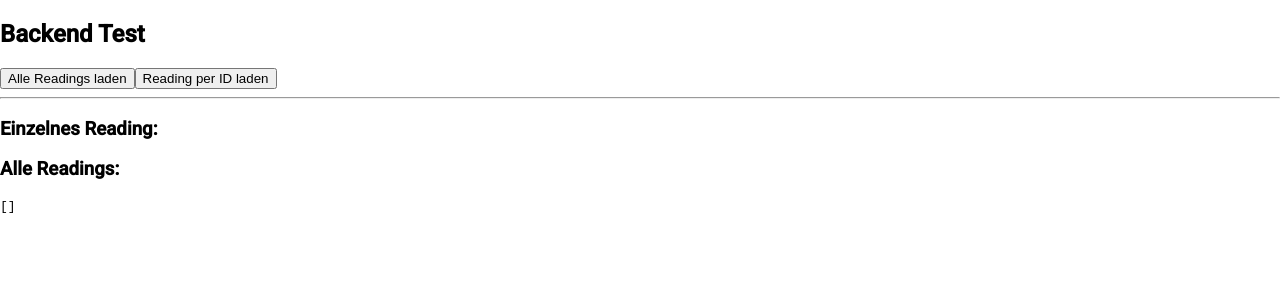
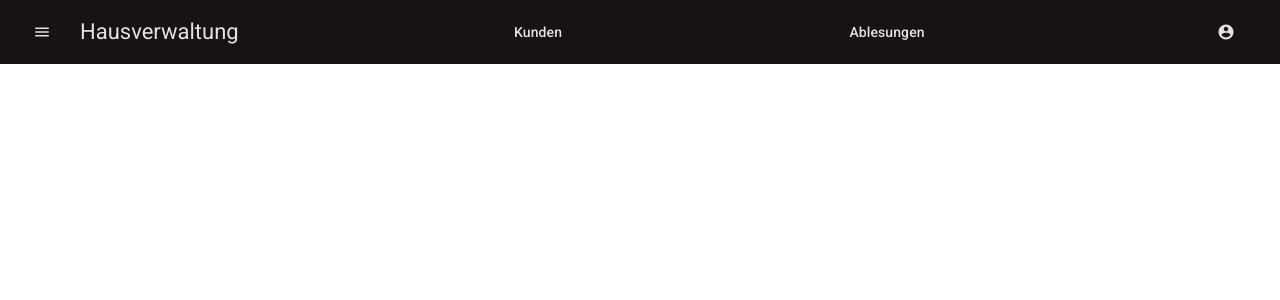
Before and after one commit to Taylanbmg/Hausverwaltung-UI, an Angular app: page / in a window 1280 px wide. Shown: the top 300 px of the page. Built offline with nearby package versions, Linux system fonts and the light colour scheme.

Commit message:
Landing Page Toolbar

```diff
--- a/angular.json
+++ b/angular.json
@@ -28,7 +28,8 @@
             ],
             "styles": [
               "src/custom-theme.scss",
-              "src/styles.css"
+              "src/styles.css",
+              "node_modules/@angular/material/prebuilt-themes/magenta-violet.css"
             ],
             "scripts": []
           },
@@ -86,6 +87,7 @@
               }
             ],
             "styles": [
+              "@angular/material/prebuilt-themes/magenta-violet.css",
               "src/styles.css"
             ],
             "scripts": []
--- a/src/app/app.component.css
+++ b/src/app/app.component.css
@@ -0,0 +1,3 @@
+.example-spacer {
+  flex: 1 1 auto;
+}
--- a/src/app/app.component.html
+++ b/src/app/app.component.html
@@ -1,12 +1,20 @@
-<h2>Backend Test</h2>
-
-<button (click)="testGetAll()">Alle Readings laden</button>
-<button (click)="testGetById()">Reading per ID laden</button>
-
-<hr>
-
-<h3>Einzelnes Reading:</h3>
-<pre>{{ reading | json }}</pre>
-
-<h3>Alle Readings:</h3>
-<pre>{{ readings | json }}</pre>
+<mat-toolbar>
+  <button mat-button class="toolbar-button">
+    <mat-icon>menu</mat-icon>
+  </button>
+  <span>Hausverwaltung</span>
+  <span class="example-spacer"></span>
+  <button mat-button class="toolbar-button">
+    Kunden
+  </button>
+  <span class="example-spacer"></span>
+  <button mat-button class="toolbar-button">
+    Ablesungen
+  </button>
+  <span class="example-spacer"></span>
+  <button mat-button class="toolbar-button">
+    <mat-icon>account_circle</mat-icon>
+  </button>
+</mat-toolbar>
+<router-outlet>
+</router-outlet>
--- a/src/app/app.component.ts
+++ b/src/app/app.component.ts
@@ -3,10 +3,14 @@ import { RouterOutlet } from '@angular/router';
 import {MatCheckbox} from '@angular/material/checkbox';
 import {ReadingService} from './services/reading.service';
 import {JsonPipe} from '@angular/common';
+import {MatSidenav, MatSidenavContainer} from '@angular/material/sidenav';
+import {MatToolbar} from '@angular/material/toolbar';
+import {MatIcon, MatIconModule} from '@angular/material/icon';
+import {MatButton} from '@angular/material/button';
 
 @Component({
   selector: 'app-root',
-  imports: [ JsonPipe],
+  imports: [RouterOutlet, MatToolbar, MatIcon, MatButton, MatIconModule],
   standalone: true,
   templateUrl: './app.component.html',
   styleUrl: './app.component.css'
--- a/src/app/services/reading.service.ts
+++ b/src/app/services/reading.service.ts
@@ -1,18 +1,20 @@
 import { Injectable } from '@angular/core';
 import {HttpClient, HttpParams} from '@angular/common/http';
-import {map, pipe} from 'rxjs';
-
+import {map} from 'rxjs';
 
 export interface Reading {
   id: string;
   customer: string;
   dateOfReading: string;
-  kindOfMeter: 'HEIZUNG' | 'STROM' | 'UNBEKANNT' | 'WASSER';
+  kindOfMeter: kindOfMeter;
   meterCount: number;
   meterId: string;
   comment: string;
   substitute: boolean;
+}
 
+export enum kindOfMeter {
+  HEIZUNG, STROM, WASSER, UNBEKANNT
 }
 
 export interface ReadingWrapper {
--- a/src/styles.css
+++ b/src/styles.css
@@ -2,3 +2,6 @@
 
 html, body { height: 100%; }
 body { margin: 0; font-family: Roboto, "Helvetica Neue", sans-serif; }
+
+html, body { height: 100%; }
+body { margin: 0; font-family: Roboto, "Helvetica Neue", sans-serif; }
```
Also changed, not shown: src/custom-theme.scss (line endings or trailing spaces), 1 other file (tests, documents, lock files or other folders).
